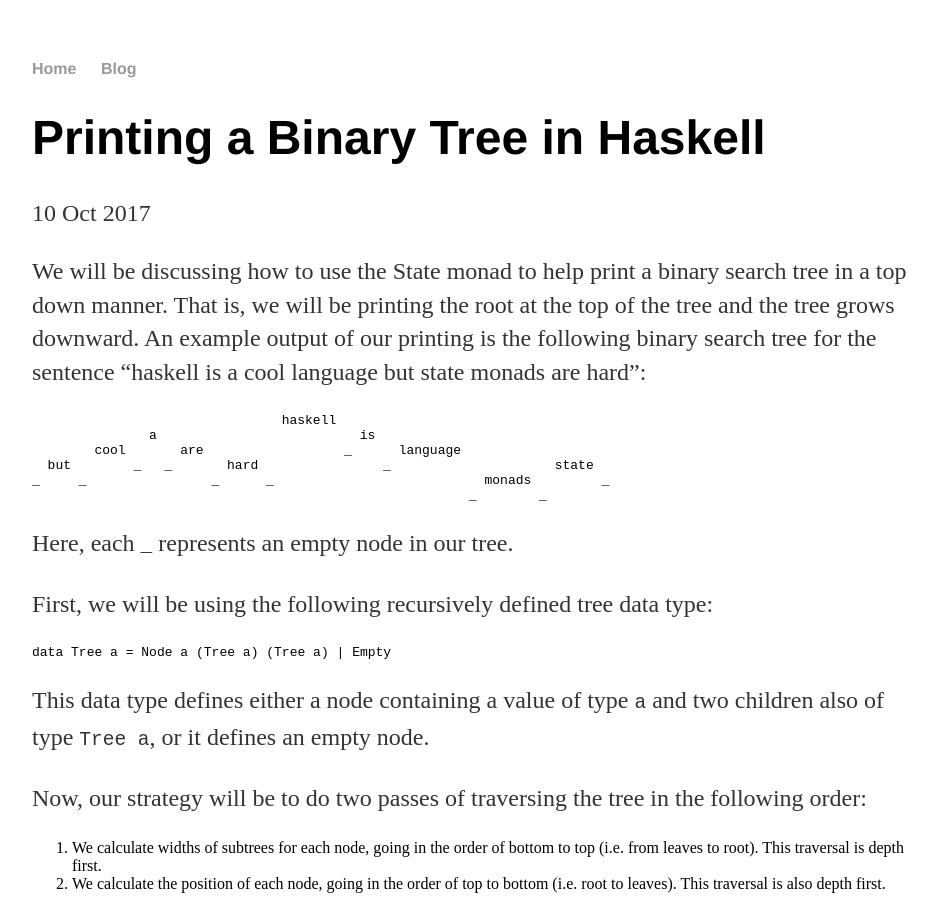
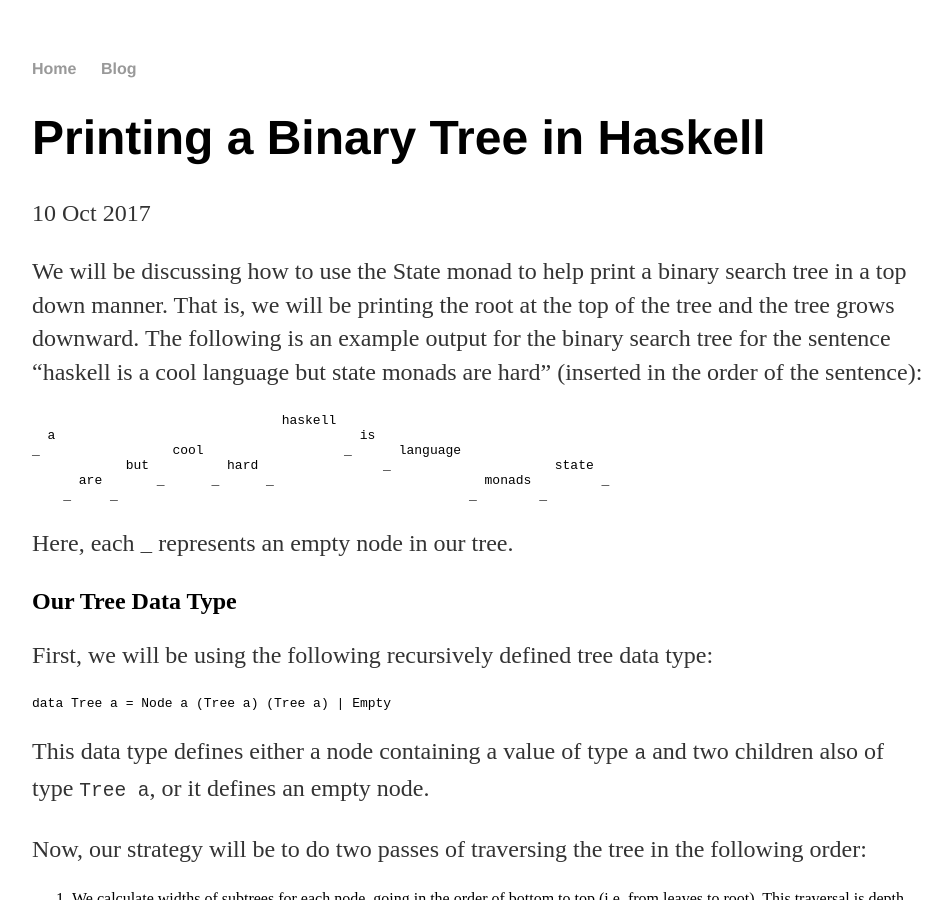
Before and after one commit to MatthewMcGonagle/MatthewMcGonagle.github.io, a Jekyll site: the page built from _posts/2018-10-10-PrintingABinaryTreeInHaskell.md, in a window 1280 px wide and 900 px high. Shown: the whole window, without its empty margins (160-1112 px from the left). Built offline with Jekyll 4.4.1, drawn with Linux system fonts in a browser that asks for light colours.

Commit message:
Fixed problem with order of custom defined binary search tree.

````diff
--- a/_posts/2018-10-10-PrintingABinaryTreeInHaskell.md
+++ b/_posts/2018-10-10-PrintingABinaryTreeInHaskell.md
@@ -5,18 +5,20 @@ date: 2017-10-10
 ---
 
 We will be discussing how to use the State monad to help print a binary search tree in a top down manner.
-That is, we will be printing the root at the top of the tree and the tree grows downward. An example output
-of our printing is the following binary search tree for the sentence "haskell is a cool language but state monads are hard":
+That is, we will be printing the root at the top of the tree and the tree grows downward. The following is an example output
+for the binary search tree for the sentence "haskell is a cool language but state monads are hard" (inserted in the order of the sentence):
 
-```
+``` haskell
                                 haskell
-               a                          is
-        cool       are                  _      language
-  but        _   _       hard                _                     state
-_     _                _      _                           monads         _
-                                                        _        _
+  a                                       is
+_                 cool                  _      language
+            but          hard                _                     state
+      are       _      _      _                           monads         _
+    _     _                                             _        _
 ```
 Here, each `_` represents an empty node in our tree.
+
+## Our Tree Data Type
 
 First, we will be using the following recursively defined tree data type:
 
````
Also changed, not shown: 1 other file.
